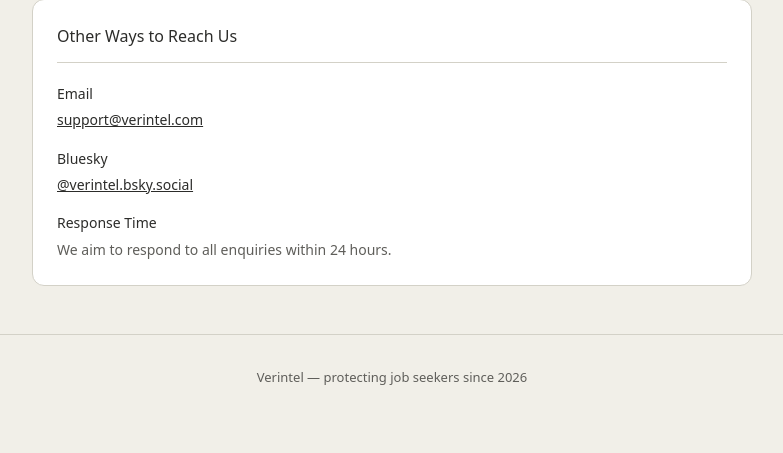
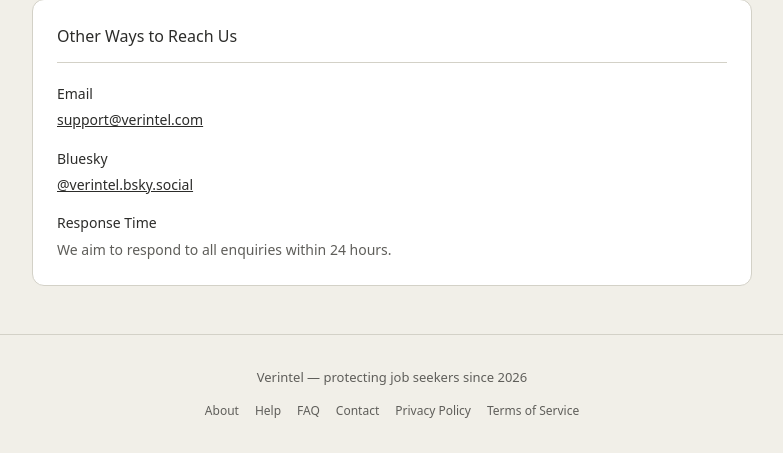
Before and after one commit to Hrafn1377/Verintel, a Python web app: template templates/contact.html in a window 1280 px wide. Shown: the part 900-1353 px from the top of the page, without its empty margins (248-1031 px from the left). Before the commit the page ends 1285 px from the top, so only its background shows below. Run offline with Jinja, Linux system fonts and the light colour scheme; the template is opened without the code that fills it, so the values that code supplies are empty; some libraries are stand-ins or nearby versions.

Commit message:
Add footer links for help, FAQ, contact, privacy, terms

```diff
--- a/static/css/main.css
+++ b/static/css/main.css
@@ -1644,3 +1644,29 @@ button.btn-danger:hover {
 .contact-method a:hover {
     color: var(--color-text-muted);
 }
+
+/* footer links */
+footer {
+    display: flex;
+    flex-direction: column;
+    align-items: center;
+    gap: 0.75rem;
+}
+
+.footer-links {
+    list-style: none;
+    display: flex;
+    flex-wrap: wrap;
+    justify-content: center;
+    gap: 16px;
+}
+
+.footer-links a {
+    font-size: 12px;
+    color: var(--color-text-muted);
+    text-decoration: none;
+}
+
+.footer-links a:hover {
+    color: var(--color-text);
+}
--- a/templates/base.html
+++ b/templates/base.html
@@ -55,8 +55,16 @@
     </main>
 
     <footer>
-        <p>Verintel &mdash; protecting job seekers since 2026</p>
-    </footer>
+    <p>Verintel &mdash; protecting job seekers since 2026</p>
+    <ul class="footer-links">
+        <li><a href="/about">About</a></li>
+        <li><a href="/help">Help</a></li>
+        <li><a href="/faq">FAQ</a></li>
+        <li><a href="/contact">Contact</a></li>
+        <li><a href="/privacy">Privacy Policy</a></li>
+        <li><a href="/terms">Terms of Service</a></li>
+    </ul>
+</footer>
 
     {% block scripts %}{% endblock %}
 </body>
```
